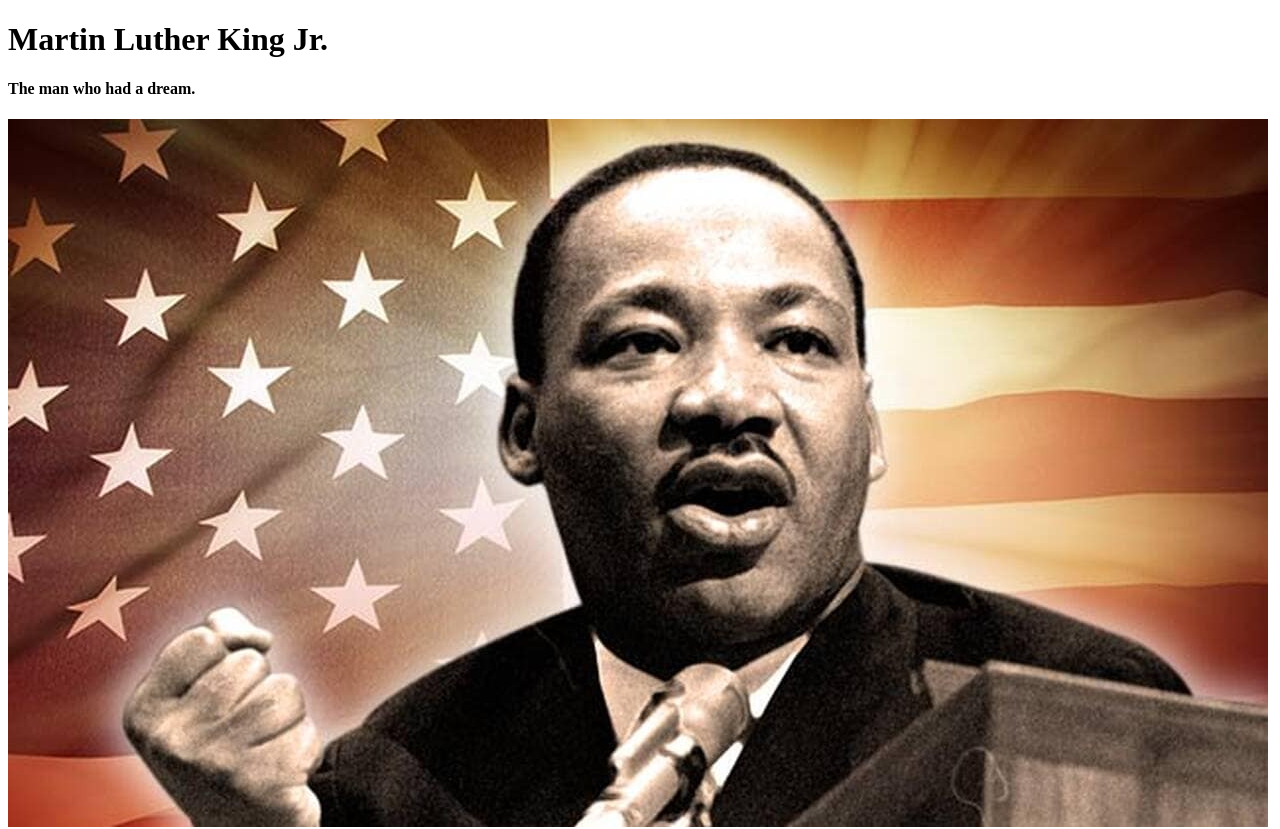
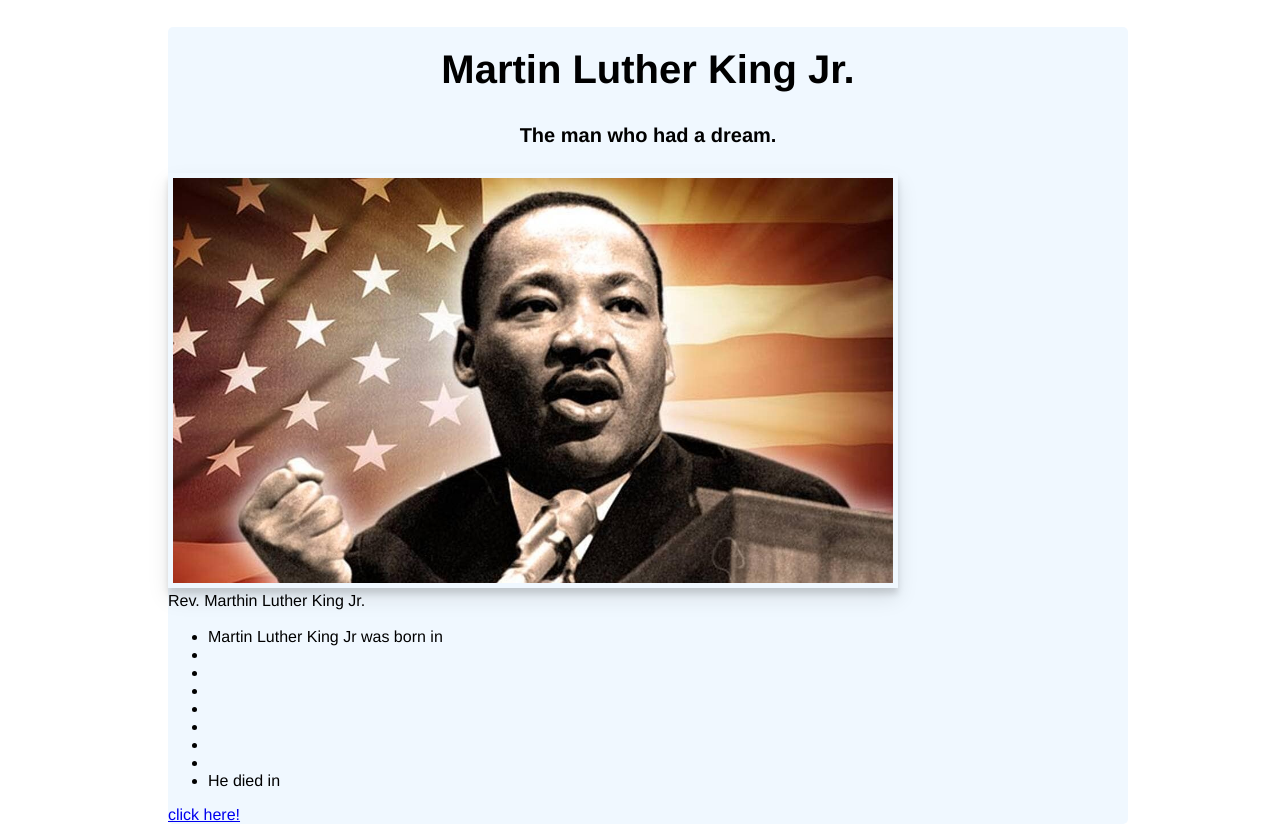
Before and after one commit to MSilvaRafael/tribute_page, a plain HTML site: page index.html in a window 1280 px wide. Shown: the top 829 px of the page. Drawn offline with Linux system fonts and the light colour scheme.

Commit message:
third commit: css style in id title, image and main

```diff
--- a/index.html
+++ b/index.html
@@ -10,10 +10,10 @@
 <body>
     <main id="main">
         <h1 id="title">Martin Luther King Jr.</h1>
-        <h4 id="">The man who had a dream.</h4>
+        <h4 id="title-desc">The man who had a dream.</h4>
         <div id="image-div">
-            <img src="MLKJr.jpg" id="image">
-            <caption id="img-caption"></caption>
+            <img src="MLKJr.jpg" id="image"><br>
+            <caption id="img-caption">Rev. Marthin Luther King Jr.</caption>
         </div>
         <div id="tribute-info">
             <h3></h3>
--- a/main.css
+++ b/main.css
@@ -1,17 +1,33 @@
+body{
+    font-family: 'Franklin Gothic Medium', 'Arial Narrow', Arial, sans-serif;
+    width: 80em;
+}
 #main{
-
+    width: 60em;
+    margin: auto;
+    align-items: center;
+    background: aliceblue;
+    border-radius: 5px;
 }
 #title{
-
+    font-size: 40px;
+    text-align: center;
+    padding: 20px 0 5px  0;
+}
+#title-desc{
+    text-align: center;
+    font-size: 20px;
 }
 #image-div{
 
 }
 #image{
-
+    width: 45em;
+    box-shadow: 0 10px 20px rgba(0,0,0,0.10), 0 6px 6px rgba(0,0,0,0.12);
+    padding: 5px;
 }
-#image-caption{
-
+#img-caption{
+    padding: 10px 20px 10px 20px;
 }
 #tribute-info{
 
```
